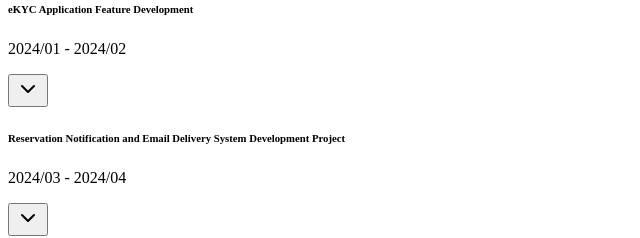
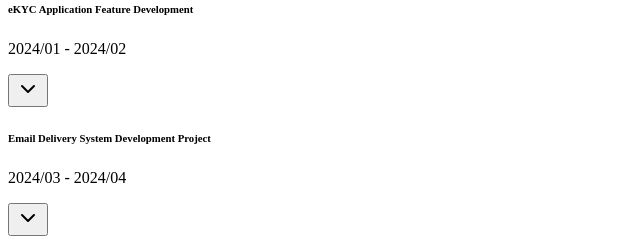
Before and after one commit to ken-1200/resume, a Next.js app: page /en in a window 1280 px wide. Shown: the part 3020-3258 px from the top of the page, without its empty margins (0-640 px from the left). Built offline with nearby package versions, Linux system fonts and the light colour scheme.

Commit message:
feat: update project titles for clarity in Japanese and English

```diff
--- a/src/data/localized-data.ts
+++ b/src/data/localized-data.ts
@@ -480,7 +480,7 @@ export function useProfileData() {
             technologies: ['TypeScript', 'React', 'Express', 'Node.js', 'Prisma', 'PostgreSQL'],
           },
           {
-            title: '予約通知・メール配信システム構築プロジェクト',
+            title: 'メール配信システム構築プロジェクト',
             period: '2024/03 ～ 2024/04',
             summary: 'イベント駆動アーキテクチャを用いた通知システムの構築',
             details: [
@@ -504,7 +504,7 @@ export function useProfileData() {
             ],
           },
           {
-            title: '同乗者情報登録機能開発プロジェクト',
+            title: '同乗者情報の登録機能開発プロジェクト',
             period: '2024/05 ～ 2024/06',
             summary: '企業向け車両予約サービスに対応した同乗者情報管理機能の構築',
             details: [
@@ -643,7 +643,7 @@ export function useProfileData() {
             technologies: ['TypeScript', 'React', 'Express', 'Node.js', 'Prisma', 'PostgreSQL'],
           },
           {
-            title: 'Reservation Notification and Email Delivery System Development Project',
+            title: 'Email Delivery System Development Project',
             period: '2024/03 - 2024/04',
             summary: 'Notification system development using event-driven architecture',
             details: [
```
